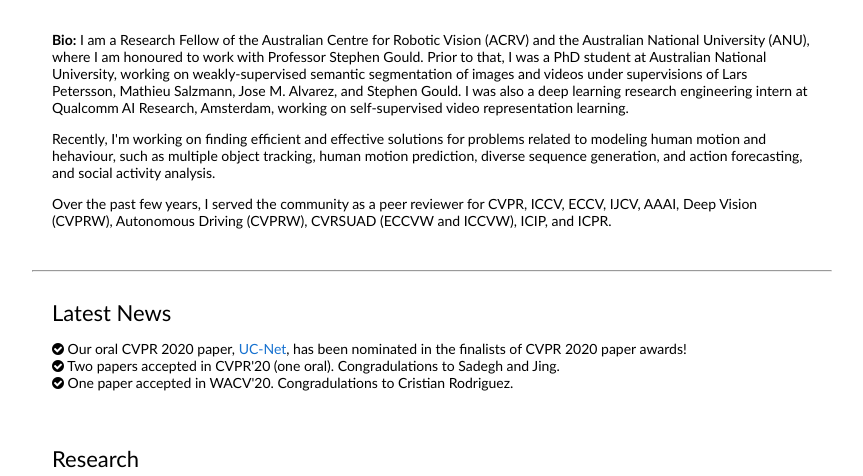
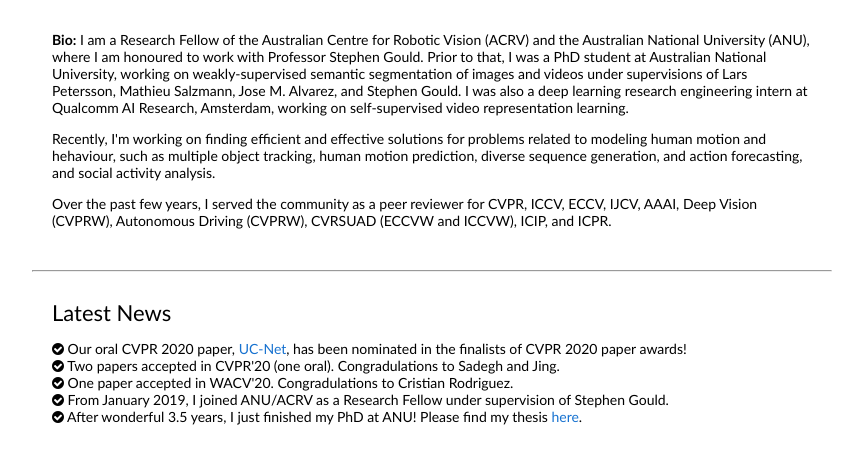
Before and after one commit to fatemeh-slh/fatemeh-slh.github.io, a website: page index.html in a window 1280 px wide. Shown: the part 308-784 px from the top of the page, without its empty margins (208-1071 px from the left). Drawn offline with Linux system fonts and the light colour scheme; some icons are missing.

Commit message:
Update index.html

```diff
--- a/index.html
+++ b/index.html
@@ -113,6 +113,13 @@
                 <br>
               <i class="fa fa-check-circle"></i>
                 One paper accepted in WACV'20. Congradulations to Cristian Rodriguez.
+                <br>
+                <i class="fa fa-check-circle"></i>
+                From January 2019, I joined ANU/ACRV as a Research Fellow under supervision of Stephen Gould.
+                <br>
+                <i class="fa fa-check-circle"></i>
+                After wonderful 3.5 years, I just finished my PhD at ANU! Please find my thesis <a href="">here</a>.
+                <br>
               </p>
             </td>
           </tr>
```
